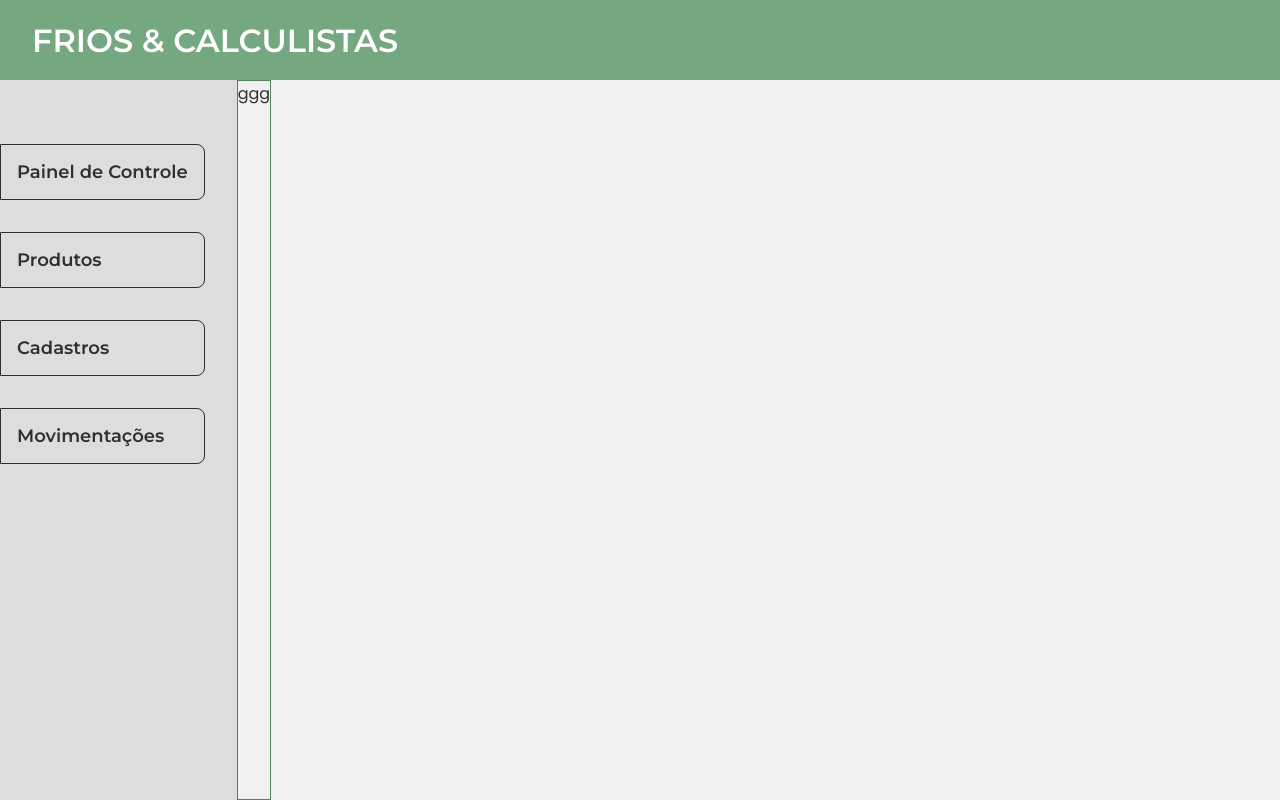
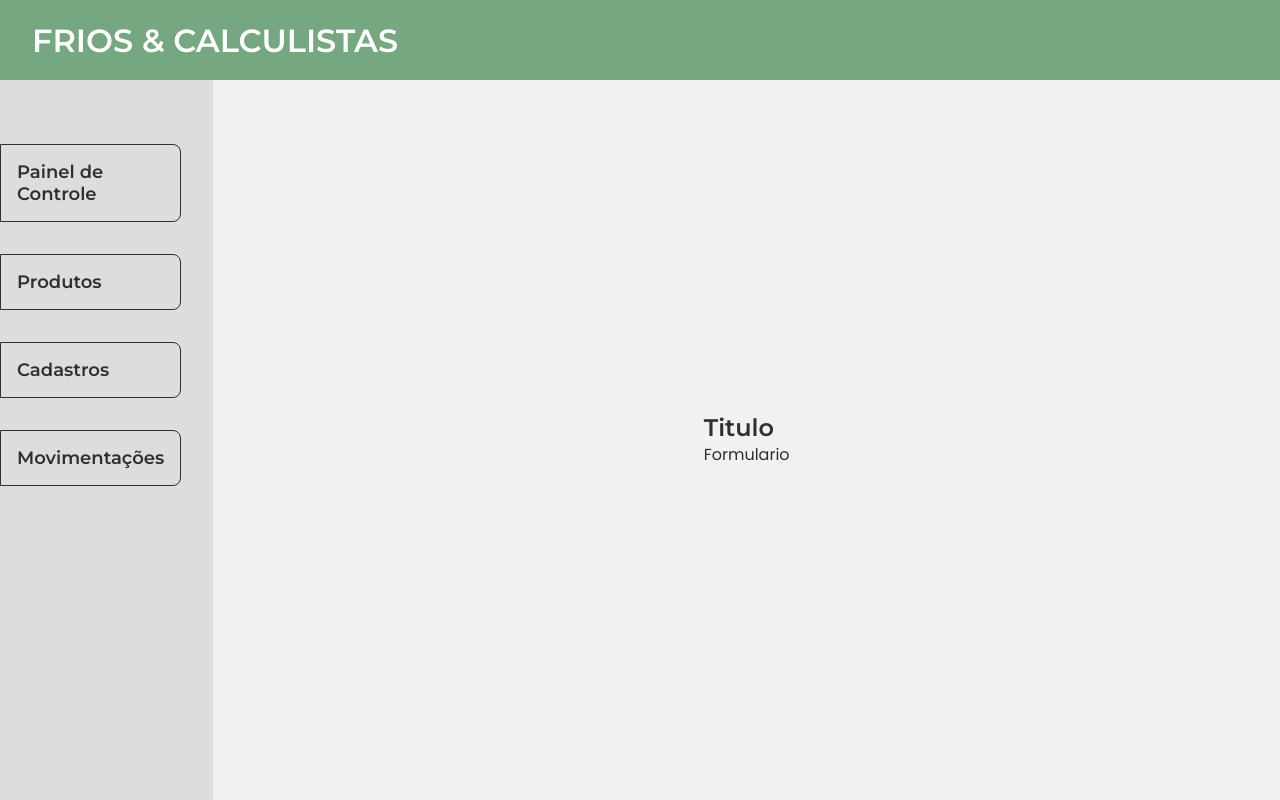
Before and after one commit to jsevitor/projeto-orientado-frios, a React (Vite) app: page / in a window 1280 px wide. Built offline with nearby package versions, Linux system fonts and the light colour scheme.

Commit message:
firts elements updated

```diff
--- a/src/pages/CadastroForncedor.jsx
+++ b/src/pages/CadastroForncedor.jsx
@@ -2,8 +2,13 @@
 
 export default function CadastroForncedor() {
     return (
-        <>
-
-        </>
+        <div>
+            <div>
+                <h2>Titulo</h2>
+            </div>
+            <div>
+                Formulario
+            </div>
+        </div>
     );
 }
--- a/src/pages/MainPage.jsx
+++ b/src/pages/MainPage.jsx
@@ -2,6 +2,7 @@ import HeadereBar from "../components/HeaderBar";
 import SideBarMenu from "../components/SideBarMenu";
 
 import '../styles/pages/mainPage.sass'
+import CadastroForncedor from "./CadastroForncedor";
 
 export default function MainPage() {
     return (
@@ -9,7 +10,7 @@ export default function MainPage() {
             <div className="main_page_container">
                 <SideBarMenu />
                 <div className="small_container">
-                    ggg
+                    <CadastroForncedor />
                 </div>
             </div>
         </>
--- a/src/styles/pages/mainPage.sass
+++ b/src/styles/pages/mainPage.sass
@@ -5,4 +5,7 @@
     width: 100wv
 
 .small_container
-    border: 1px solid variables.$primary-dark
+    width: 100%
+    display: flex
+    align-items: center
+    justify-content: center
```
